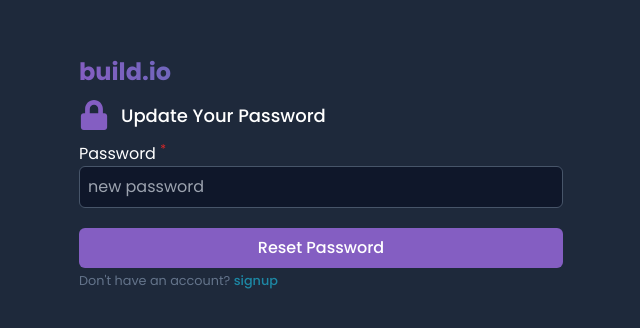
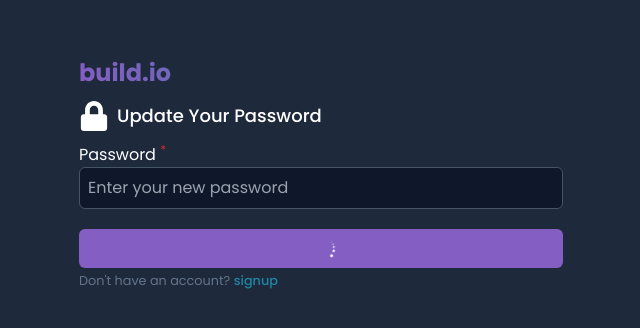
Before and after one commit to Blackbobs/build.io, a Next.js app: page /update-password in a window 1280 px wide. Shown: the part 222-550 px from the top of the page, without its empty margins (319-959 px from the left). Built offline with nearby package versions, Linux system fonts and the light colour scheme.

Commit message:
chores:still working on the auth

```diff
--- a/src/components/AuthComponents/ForgotPassword.tsx
+++ b/src/components/AuthComponents/ForgotPassword.tsx
@@ -1,34 +1,33 @@
 'use client'
 import { resetPassword } from '@/utils/request/auth';
-import React from 'react'
+import React, {useState} from 'react'
 import { useForm } from 'react-hook-form';
 import { FaLock } from "react-icons/fa";
 import Loader from '../BasicComponents/Loader/Loader';
 import Link from 'next/link';
+import { emailType } from '@/utils/types';
+import { emailSchema } from '@/utils/schema';
+import { zodResolver } from '@hookform/resolvers/zod';
 
 const ForgotPassword: React.FC = () => {
-    const {
-        register,
-        handleSubmit,
-        formState: { errors, isSubmitting },
-        reset,
-      } = useForm();
+  const [email,setEmail] = useState<emailType>('')
+  const [isLoading, setIsLoading] = useState(true)
 
-    //   const handleResetEmail = async (data) => {
-    //     try {
-    //       const response = await resetPassword(data);
-    //       console.log(response);
-    //       reset();
-    //     } catch (error) {
-    //       console.log(error);
-    //     }
-    //   };
+      const handleResetEmail = async (e: React.FormEvent<HTMLFormElement>) => {
+        e.preventDefault()
+        try {
+          const response = await resetPassword(email);
+          console.log(response);
+        } catch (error) {
+          console.log(error);
+        }
+      };
   return (
     <section className='w-full md:max-w-[500px] text-white p-2'>
 <div className='my-3'><h1 className='logo_gradient text-2xl font-bold'>build.io</h1></div>
-<form>
-    <div className='flex items-center gap-3'>
-        <FaLock className='text-brand' size={30}/>
+<form onSubmit={handleResetEmail}>
+    <div className='flex items-center gap-2'>
+        <FaLock size={30}/>
         <h2 className='text-[18px] font-medium capitalize'>Reset your password</h2>
     </div>
     <div className="my-3">
@@ -36,16 +35,18 @@ const ForgotPassword: React.FC = () => {
               email <sup className="text-red-600">*</sup>
             </label>
             <input
-              {...register("email")}
               className="bg-slate-900 p-2 border border-slate-600 rounded-md focus:outline-none w-full"
               type="email"
+              name='email'
               placeholder="email"
+              value={email}
+              onChange={(e) => setEmail(e.target.value)}
             />
-            <div>
+            {/* <div>
               {errors.email && (
                 <small className="text-red-500">{`${errors.email.message}`}</small>
               )}
-            </div>
+            </div> */}
           </div>
           <div className="my-5 w-full">
           <button
@@ -54,7 +55,7 @@ const ForgotPassword: React.FC = () => {
             type="submit"
           >
             {" "}
-            {isSubmitting ? (
+            {isLoading ? (
               <div>
                 <Loader />
               </div>
--- a/src/components/AuthComponents/UpdatePassword.tsx
+++ b/src/components/AuthComponents/UpdatePassword.tsx
@@ -1,24 +1,31 @@
 'use client'
-import React from 'react'
+import React, { useState } from 'react'
 import { useForm } from 'react-hook-form';
 import { FaLock } from "react-icons/fa";
 import Loader from '../BasicComponents/Loader/Loader';
 import Link from 'next/link';
+import { updatePassword } from '@/utils/request/auth';
 
 const UpdatePassword: React.FC = () => {
-    const {
-        register,
-        handleSubmit,
-        formState: { errors, isSubmitting },
-        reset,
-      } = useForm();
+  const [password,setPassword] = useState('')
+  const [isLoading, setIsLoading] = useState(true)
+
+  const handleUpdatePassword = async (e: React.FormEvent<HTMLFormElement>) => {
+    e.preventDefault()
+    try {
+      const response = await updatePassword(password);
+      console.log(response);
+    } catch (error) {
+      console.log(error);
+    }
+  };
 
   return (
     <section className='w-full md:max-w-[500px] text-white p-2'>
     <div className='my-3'><h1 className='logo_gradient text-2xl font-bold'>build.io</h1></div>
-    <form>
-        <div className='flex items-center gap-3'>
-            <FaLock className='text-brand' size={30}/>
+    <form onSubmit={handleUpdatePassword}>
+        <div className='flex items-center gap-2'>
+            <FaLock size={30}/>
             <h2 className='text-[18px] font-medium capitalize'>Update your password</h2>
         </div>
         <div className="my-3">
@@ -26,16 +33,18 @@ const UpdatePassword: React.FC = () => {
                   password <sup className="text-red-600">*</sup>
                 </label>
                 <input
-                  {...register("password")}
+          name='password'
                   className="bg-slate-900 p-2 border border-slate-600 rounded-md focus:outline-none w-full"
                   type="password"
-                  placeholder="new password"
+                  placeholder="Enter your new password"
+                  value={password}
+                  onChange={(e) => setPassword(e.target.value)}
                 />
-                <div>
+                {/* <div>
                   {errors.password && (
                     <small className="text-red-500">{`${errors.password.message}`}</small>
                   )}
-                </div>
+                </div> */}
               </div>
               <div className="my-5 w-full">
               <button
@@ -44,7 +53,7 @@ const UpdatePassword: React.FC = () => {
                 type="submit"
               >
                 {" "}
-                {isSubmitting ? (
+                {isLoading ? (
                   <div>
                     <Loader />
                   </div>
--- a/src/utils/schema.ts
+++ b/src/utils/schema.ts
@@ -5,3 +5,9 @@ export const userSchema = z.object({
     email: z.string().email(),
     password: z.string().min(6, 'Password must at least be 6 characters'),
 })
+
+// export const emailSchema = z.object({
+//     email: z.string().email()
+// })
+
+export const emailSchema = z.string().email()
--- a/src/utils/types.ts
+++ b/src/utils/types.ts
@@ -1,4 +1,6 @@
 import { z } from "zod";
-import { userSchema } from "./schema";
+import { userSchema, emailSchema } from "./schema";
 
 export type userType = z.infer<typeof userSchema>
+
+export type emailType = z.infer<typeof emailSchema>
```
